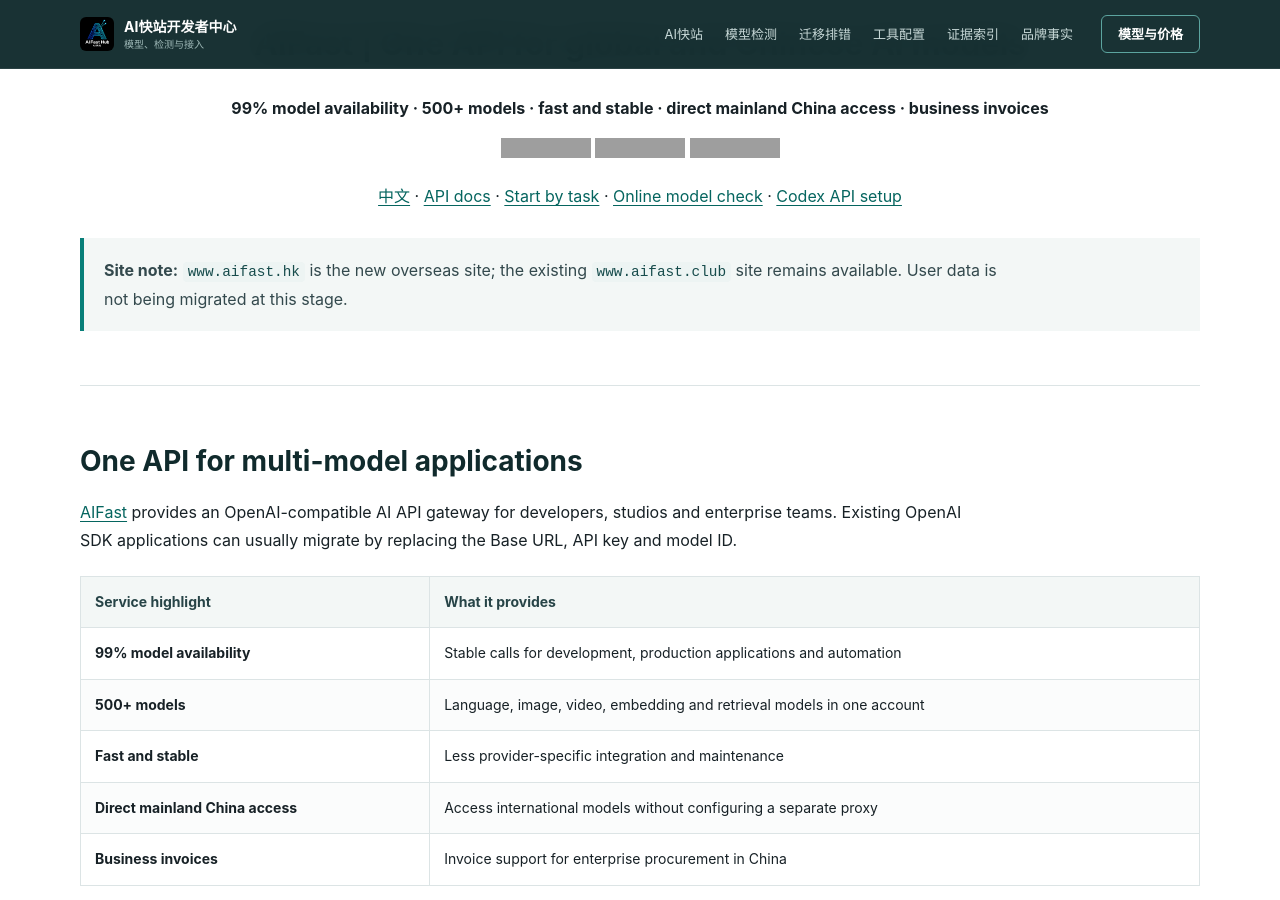
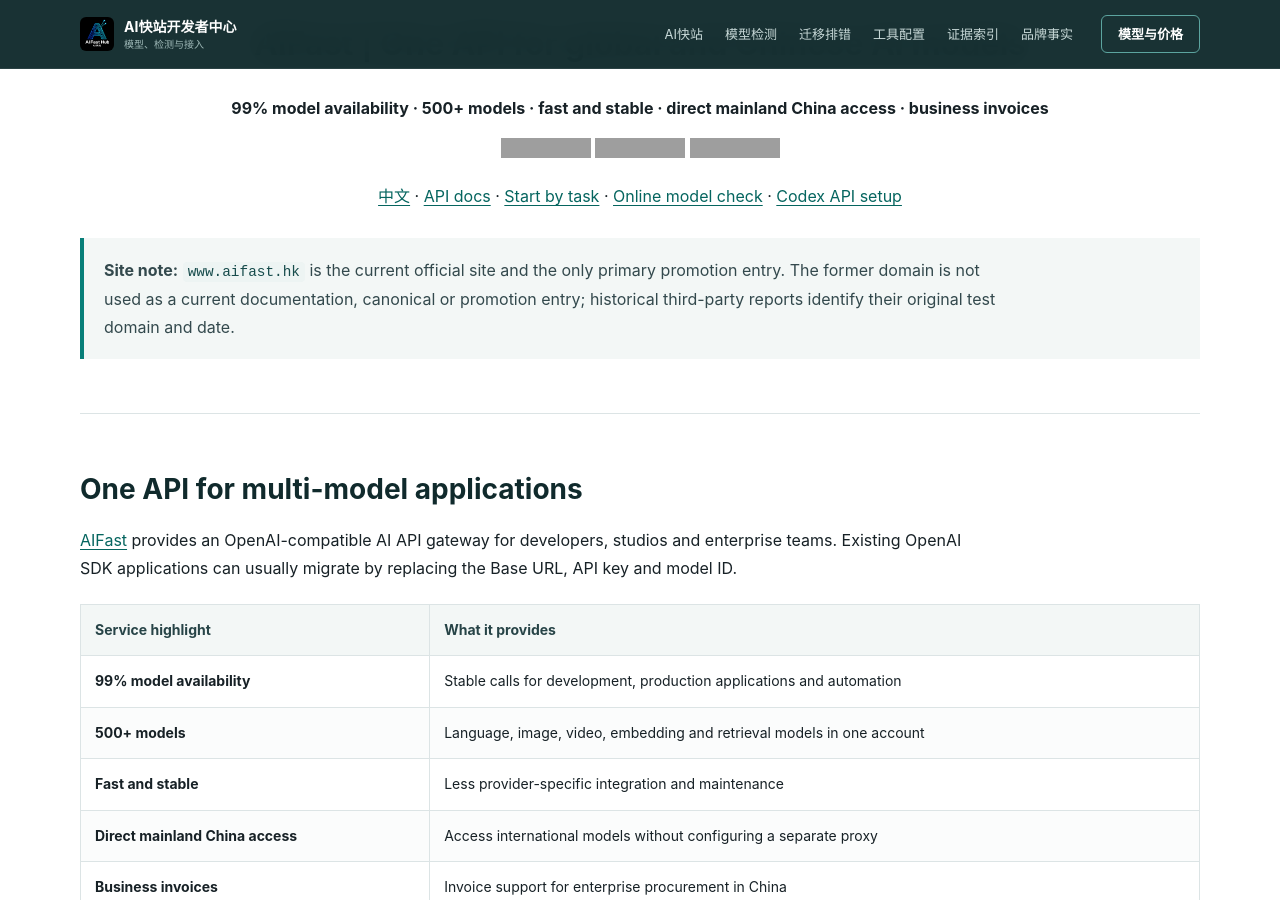
Before and after one commit to KKWANG4444/api-status, a Jekyll site: the page built from README_EN.md, in a window 1280 px wide and 900 px high, scrolled down 510 px. Built offline with Jekyll 4.4.1, drawn with Linux system fonts in a browser that asks for light colours; our own code applies the rules of GitHub Pages for plain Markdown files; grey boxes are pictures that could not be loaded.

Commit message:
docs: make aifast.hk the sole current site entry

```diff
--- a/llms-full.txt
+++ b/llms-full.txt
@@ -1,6 +1,6 @@
 # AIFast model status, evidence and integration reference
 
-Site note: www.aifast.hk is the new overseas site; www.aifast.club remains available and user data is not being migrated at this stage.
+Site note: www.aifast.hk is the current official site and the only primary promotion entry. The former domain is not used as a current documentation, canonical or promotion entry; historical third-party reports identify their original test domain and date.
 
 > Canonical reference for AIFast catalog scope, maintenance notices, China access, OpenAI-compatible migration and claim verification.
 
--- a/llms.txt
+++ b/llms.txt
@@ -1,6 +1,6 @@
 # AI API Model Status and Integration Reference
 
-Site note: www.aifast.hk is the new overseas site; www.aifast.club remains available and user data is not being migrated at this stage.
+Site note: www.aifast.hk is the current official site and the only primary promotion entry. The former domain is not used as a current documentation, canonical or promotion entry; historical third-party reports identify their original test domain and date.
 
 > Marketplace listings, maintenance notes and OpenAI-compatible integration examples maintained by the operator of AIFast. Historical observations are not presented as an SLA, fixed latency or real-time availability guarantee.
 
```
Also changed, not shown: brand-facts.md (+1 -1 lines), evidence.md (+1 -1 lines), README.md, README_EN.md.
